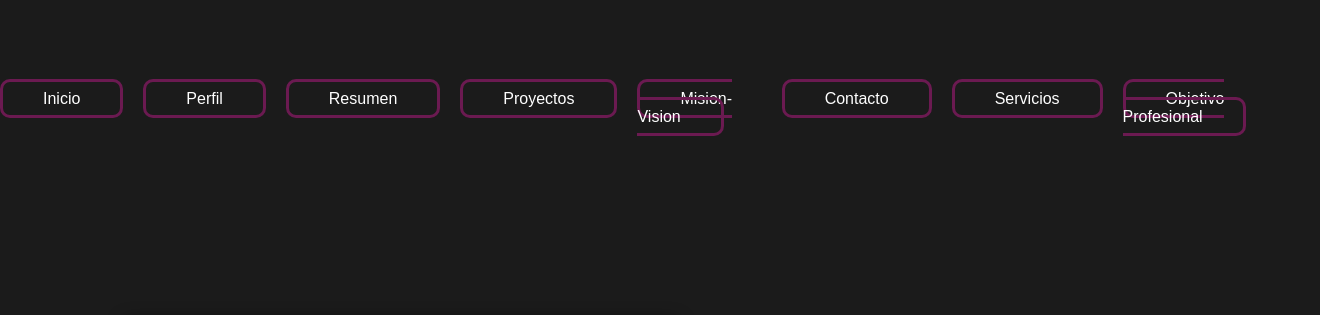
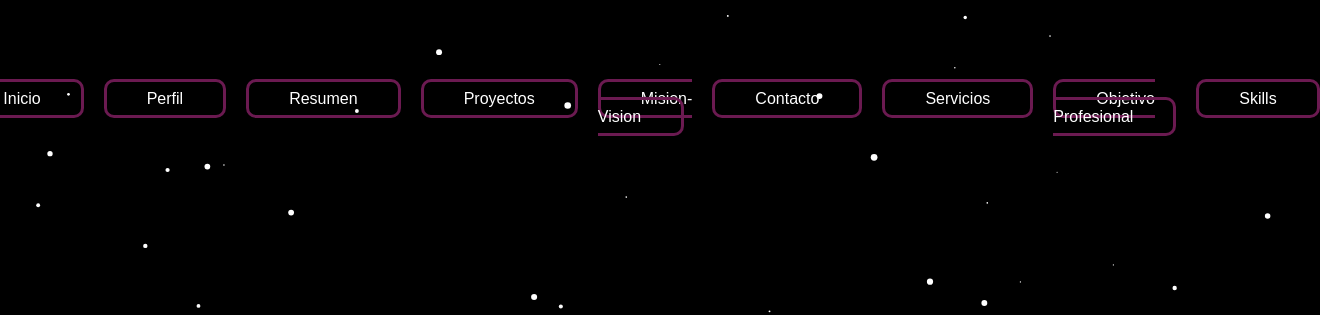
Before and after one commit to KarenYisethPintoEspejo/portafolio, a website: page public/views/perfil.html in a window 1280 px wide. Shown: the top 315 px of the page, 1320 px wide, since content can reach past the window. Drawn offline with Linux system fonts and the light colour scheme.

Commit message:
feat: :sparkles: Se agrego la estructura basica de la pagina de contacto

```diff
--- /dev/null
+++ b/public/css/contacto.css
@@ -0,0 +1,121 @@
+/* Estilos generales */
+body {
+    margin: 0;
+    padding: 0;
+    font-family: 'Arial', sans-serif;
+    background-color: #000000;
+    color: #e0e0e0;
+    display: flex;
+    flex-direction: column;
+    align-items: center;
+    height: 100vh;
+    overflow: hidden;
+}
+
+nav {
+    display: flex;
+    justify-content: center;
+    width: 100%;
+}
+
+nav ul {
+    list-style: none;
+    margin: 90px 0;
+    margin-left: -40px;
+    display: flex;
+    justify-content: center;
+    gap:20px;
+
+}
+
+nav ul li a {
+    text-decoration: none;
+    color: white;
+    font-size: 1rem;
+    padding: 8px 40px;
+    border-bottom: 2px solid transparent;
+    border: 3px solid #6b1a51;
+    border-radius: 10px;
+}
+
+nav ul li a:hover {
+    border: 3px solid rgb(179, 60, 248);
+}
+
+canvas {
+    display: block;
+    position: absolute;
+    top: 0;
+    left: 0;
+    width: 100%;
+    height: 100%;
+    z-index: -1;
+}
+
+/* Estilo del contenedor de contacto */
+.contact-container {
+    width: 60%;
+    padding: 20px;
+    background-color: #282828;
+    border-radius: 10px;
+    box-shadow: 0 0 15px rgba(0, 0, 0, 0.5);
+    opacity: 0;
+    transform: scale(0.8);
+    animation: fadeInScale 1.5s ease forwards 0.5s;
+    display: flex;
+    flex-direction: column;
+    align-items: center;
+    margin-top: 1rem;
+    height: 35rem;
+}
+
+.contact-container h2 {
+    color: #9b59b6;
+    font-size: 2.5em;
+    margin-bottom: 20px;
+}
+
+#contact-form {
+    width: 100%;
+    display: flex;
+    flex-direction: column;
+    gap: 20px;
+}
+
+#contact-form label {
+    font-size: 1.2em;
+    color: #e0e0e0;
+}
+
+#contact-form input, #contact-form textarea {
+    width: 98%;
+    padding: 10px;
+    background-color: #3c3c3c;
+    border: 1px solid #555;
+    border-radius: 5px;
+    color: white;
+    font-size: 1em;
+}
+
+#contact-form button {
+    padding: 10px;
+    background-color: #9b59b6;
+    border: none;
+    border-radius: 5px;
+    color: white;
+    font-size: 1.2em;
+    cursor: pointer;
+    transition: background-color 0.3s ease;
+}
+
+#contact-form button:hover {
+    background-color: #b23cf8;
+}
+
+/* Animaciones */
+@keyframes fadeInScale {
+    to {
+        opacity: 1;
+        transform: scale(1);
+    }
+}
--- a/public/css/mision_vision.css
+++ b/public/css/mision_vision.css
@@ -3,13 +3,23 @@ body {
     margin: 0;
     padding: 0;
     font-family: 'Arial', sans-serif;
-    background-color: #1b1b1b;
+    background-color: #000000;
     color: #e0e0e0;
     display: flex;
     flex-direction: column;
     align-items: center;
     height: 100vh;
     overflow: hidden;
+}
+
+canvas {
+    display: block;
+    position: absolute;
+    top: 0;
+    left: 0;
+    width: 100%;
+    height: 100%;
+    z-index: -1;
 }
 
 nav {
--- a/public/css/perfil.css
+++ b/public/css/perfil.css
@@ -2,13 +2,23 @@ body {
     margin: 0;
     padding: 0;
     font-family: 'Arial', sans-serif;
-    background-color: #1b1b1b;
+    background-color: #000000;
     color: #e0e0e0;
     display: flex;
     flex-direction: column;
     align-items: center;
     height: 100vh;
     overflow: hidden;
+}
+
+canvas {
+    display: block;
+    position: absolute;
+    top: 0;
+    left: 0;
+    width: 100%;
+    height: 100%;
+    z-index: -1;
 }
 
 nav {
--- a/public/js/main.js
+++ b/public/js/main.js
@@ -2,7 +2,7 @@ document.querySelectorAll('.social-icons a').forEach(icon => {
     icon.addEventListener('mouseover', () => {
         icon.style.transform = 'scale(1.2)';
         icon.style.transition = 'transform 0.2s ease-in-out';
-        icon.style.color = 'rgb(179, 60, 248)';
+        icon.style.color = '#6b1a51';
     });
 
     icon.addEventListener('mouseout', () => {
--- a/public/js/perfil.js
+++ b/public/js/perfil.js
@@ -0,0 +1,100 @@
+
+const canvas = document.getElementById('canvas');
+const ctx = canvas.getContext('2d');
+canvas.width = window.innerWidth;
+canvas.height = window.innerHeight;
+
+const particlesArray = [];
+
+const mouse = {
+    x: null,
+    y: null,
+    radius: 100
+};
+
+
+window.addEventListener('mousemove', function(event) {
+    mouse.x = event.x;
+    mouse.y = event.y;
+});
+
+class Particle {
+    constructor(x, y, directionX, directionY, size, color) {
+        this.x = x;
+        this.y = y;
+        this.directionX = directionX;
+        this.directionY = directionY;
+        this.size = size;
+        this.color = color;
+    }
+
+
+    draw() {
+        ctx.beginPath();
+        ctx.arc(this.x, this.y, this.size, 0, Math.PI * 2, false);
+        ctx.fillStyle = this.color;
+        ctx.fill();
+    }
+
+    update() {
+        if (this.x + this.size > canvas.width || this.x - this.size < 0) {
+            this.directionX = -this.directionX;
+        }
+        if (this.y + this.size > canvas.height || this.y - this.size < 0) {
+            this.directionY = -this.directionY;
+        }
+
+        this.x += this.directionX;
+        this.y += this.directionY;
+
+        const dx = mouse.x - this.x;
+        const dy = mouse.y - this.y;
+        const distance = Math.sqrt(dx * dx + dy * dy);
+        if (distance < mouse.radius) {
+            ctx.beginPath();
+            ctx.moveTo(this.x, this.y);
+            ctx.lineTo(mouse.x, mouse.y);
+            ctx.strokeStyle = this.color;
+            ctx.lineWidth = 0.5;
+            ctx.stroke();
+            ctx.closePath();
+        }
+
+        this.draw();
+    }
+}
+
+function init() {
+    particlesArray.length = 0;
+    const numberOfParticles = (canvas.width * canvas.height) / 13000;
+    for (let i = 0; i < numberOfParticles; i++) {
+        const size = (Math.random() * 3) + 0.5;
+        const x = Math.random() * (canvas.width - size * 2) + size;
+        const y = Math.random() * (canvas.height - size * 2) + size;
+        const directionX = (Math.random() * 0.5) - 0.25;
+        const directionY = (Math.random() * 0.5) - 0.25;
+
+        const color = '#fff';
+
+        particlesArray.push(new Particle(x, y, directionX, directionY, size, color));
+    }
+}
+
+
+function animate() {
+    requestAnimationFrame(animate);
+    ctx.clearRect(0, 0, canvas.width, canvas.height);
+
+    particlesArray.forEach(particle => {
+        particle.update();
+    });
+}
+
+window.addEventListener('resize', function() {
+    canvas.width = innerWidth;
+    canvas.height = innerHeight;
+    init();
+});
+
+init();
+animate();
--- a/public/views/perfil.html
+++ b/public/views/perfil.html
@@ -7,6 +7,7 @@
     <link rel="stylesheet" href="../css/perfil.css">
 </head>
 <body>
+    <canvas id="canvas"></canvas>
     <nav>
         <ul>
             <li><a href="../index.html">Inicio</a></li>
@@ -14,9 +15,10 @@
             <li><a href="../storage/HojadeVida.pdf">Resumen</a></li>
             <li><a href="#blogs">Proyectos</a></li>
             <li><a href="./mision_vision.html">Mision-Vision</a></li>
-            <li><a href="#contact">Contacto</a></li>
+            <li><a href="./contacto.html">Contacto</a></li>
             <li><a href="#contact">Servicios</a></li>
             <li><a href="#contact">Objetivo Profesional</a></li>
+            <li><a href="#contact">Skills</a></li>
         </ul>
     </nav>
 
```
Also changed, not shown: public/css/style.css (+27 -5 lines), public/index.html (+14 -6 lines), public/js/contacto.js (added, +100 -0 lines), public/views/contacto.html (added, +44 -0 lines), public/views/mision_vision.html (+3 -0 lines).
